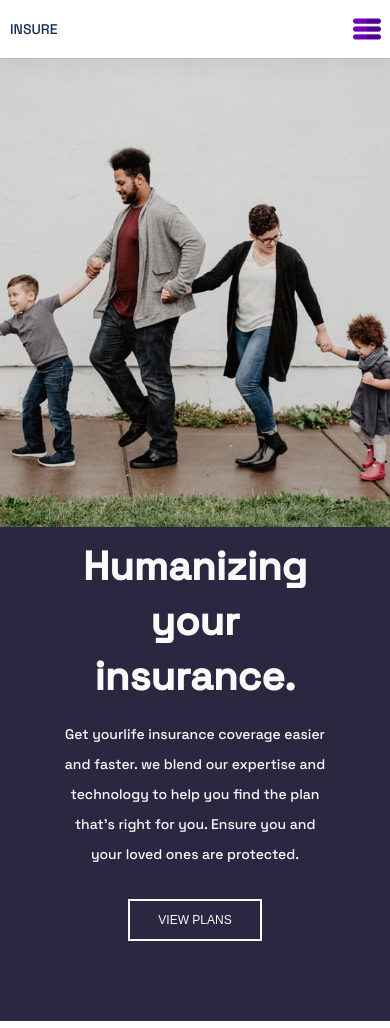
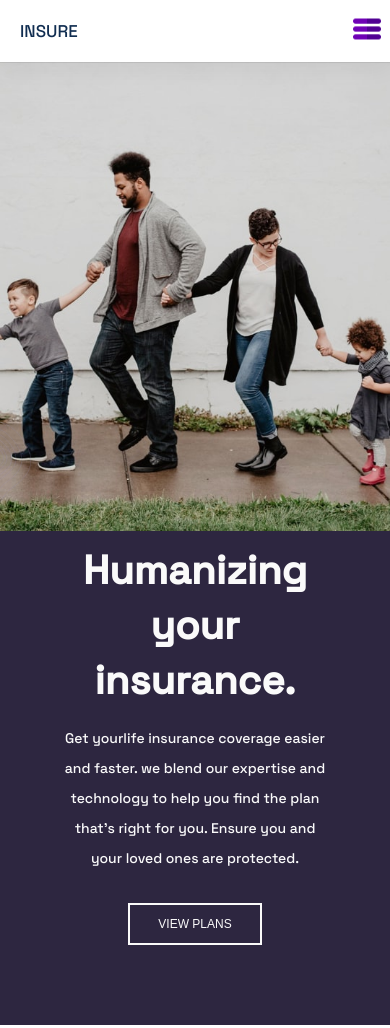
Before and after one commit to Amit-Kumar-Keshri/WebSite, a plain HTML site: page index.html in a window 390 px wide. Shown: the top 1028 px of the page. Drawn offline with nearby package versions, Linux system fonts and the light colour scheme.

Commit message:
fixed navbar font size

```diff
--- a/css/style.css
+++ b/css/style.css
@@ -44,6 +44,7 @@ ul.navbar li {
 .navbar {
     margin: 15px auto;
     padding: 0;
+    font-size: 17px;
 
 }
 
@@ -1263,7 +1264,8 @@ a {
 
     .logo,
     .navbar {
-        margin: 10px auto;
+        margin: 10px;
+        font-size: 17px;
     }
 
     button.ham_burg_menu {
```
